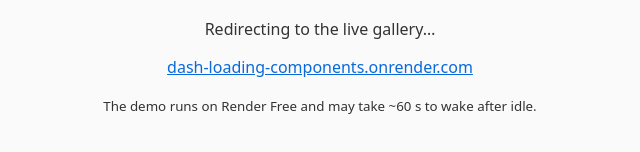
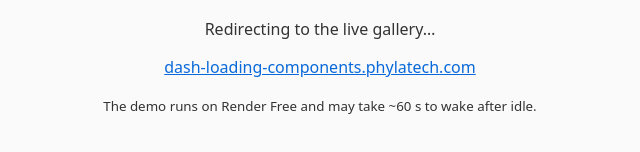
Before and after one commit to PhylaTech/dash-loading-components, a React app: page site/index.html in a window 1280 px wide. Shown: the part 368-520 px from the top of the page, 320-960 px from the left. Built offline with nearby package versions, Linux system fonts and the light colour scheme.

Commit message:
docs: prefer dash-loading-components.phylatech.com as canonical gallery URL (#6)

```diff
--- a/site/index.html
+++ b/site/index.html
@@ -4,10 +4,9 @@
   <meta charset="utf-8">
   <title>dash-loading-components gallery</title>
   <!--
-    Redirect front door for the live gallery on Render.
-    If the Render hostname differs from the default below, update the URL.
+    Redirect front door → canonical gallery URL (custom domain on Render).
   -->
-  <meta http-equiv="refresh" content="2;url=https://dash-loading-components.onrender.com">
+  <meta http-equiv="refresh" content="2;url=https://dash-loading-components.phylatech.com">
   <style>
     body{font-family:system-ui,sans-serif;display:flex;align-items:center;justify-content:center;min-height:100vh;margin:0;background:#fafafa;color:#333}
     .card{text-align:center;max-width:480px;padding:2rem}
@@ -19,8 +18,8 @@
     <h1>dash-loading-components</h1>
     <p>Redirecting to the live gallery&hellip;</p>
     <p>
-      <a href="https://dash-loading-components.onrender.com">
-        dash-loading-components.onrender.com
+      <a href="https://dash-loading-components.phylatech.com">
+        dash-loading-components.phylatech.com
       </a>
     </p>
     <p><small>The demo runs on Render Free and may take ~60&nbsp;s to wake after idle.</small></p>
```
Also changed, not shown: README.md.
